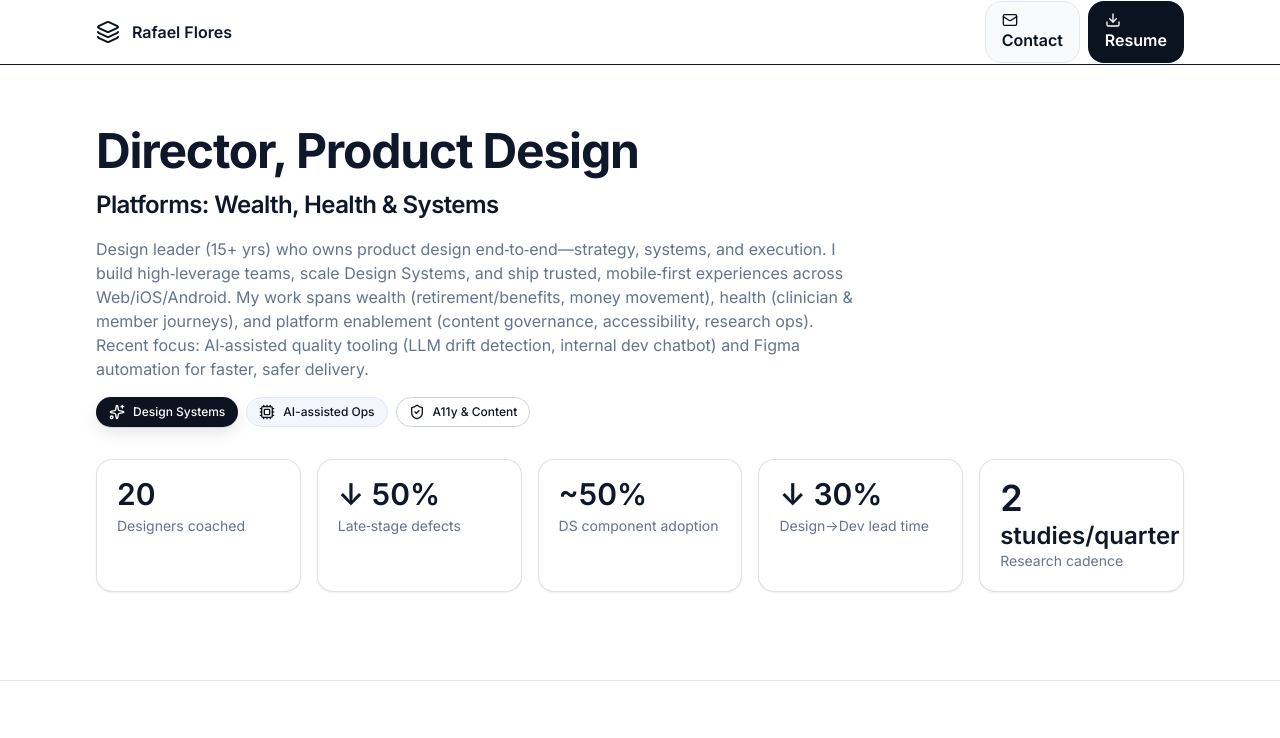
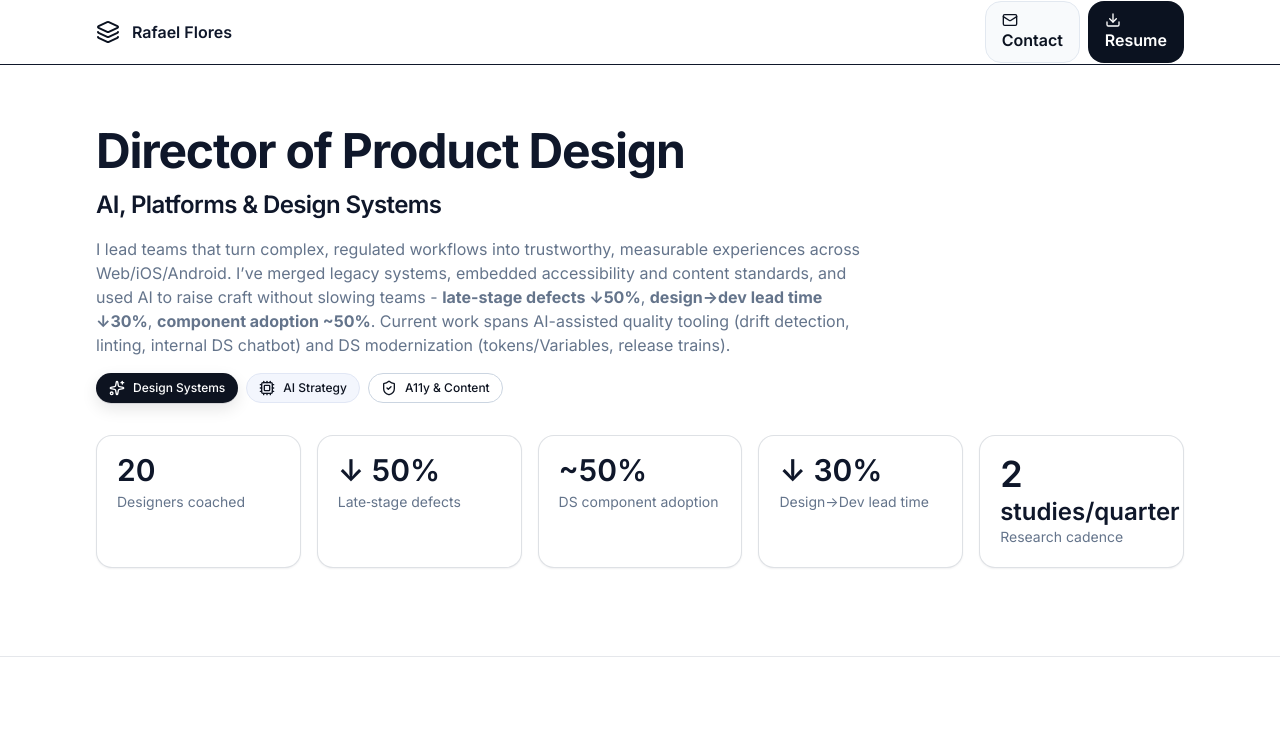
Before and after one commit to rflores-alight/Portfolio, a React (Vite) app: page / in a window 1280 px wide. Shown: the top 738 px of the page. Built offline with nearby package versions, Linux system fonts and the light colour scheme.

Commit message:
AI-forward intro

```diff
--- a/src/App.jsx
+++ b/src/App.jsx
@@ -27,12 +27,15 @@ function SafeImage({ src, alt, className }) {
 // === Generic Portfolio Content (Wealth • Health • Design Systems • A11y • Content) ===
 const PROFILE = {
   name: "Rafael Flores",
-  title: "Director, Product Design",
-  subtitle: "Platforms: Wealth, Health & Systems",
+  title: "Director of Product Design",
+  subtitle: "AI, Platforms & Design Systems",
   email: "ralf.flores@gmail.com",
   linkedin: "https://www.linkedin.com/in/flashflores/",
-  summary:
-    "Design leader (15+ yrs) who owns product design end‑to‑end—strategy, systems, and execution. I build high‑leverage teams, scale Design Systems, and ship trusted, mobile‑first experiences across Web/iOS/Android. My work spans wealth (retirement/benefits, money movement), health (clinician & member journeys), and platform enablement (content governance, accessibility, research ops). Recent focus: AI‑assisted quality tooling (LLM drift detection, internal dev chatbot) and Figma automation for faster, safer delivery.",
+  summary: (
+    <>
+      I lead teams that turn complex, regulated workflows into trustworthy, measurable experiences across Web/iOS/Android. I’ve merged legacy systems, embedded accessibility and content standards, and used AI to raise craft without slowing teams - <strong>late-stage defects ↓50%</strong>, <strong>design→dev lead time ↓30%</strong>, <strong>component adoption ~50%</strong>. Current work spans AI-assisted quality tooling (drift detection, linting, internal DS chatbot) and DS modernization (tokens/Variables, release trains).
+    </>
+  ),
   highlights: [
     { label: "Designers coached", value: "20" },
     { label: "Late‑stage defects", value: "↓ 50%" },
@@ -63,15 +66,15 @@ const EXPERIENCE = [
     roleSub: "Design Systems & A11y",
     period: "2021 – Aug 2025 • Remote",
     bullets: [
+      "AI strategy: LLM drift detection in Slack/design guidance; internal dev chatbot; Figma plugin to lint tokens/variants & accessibility rules.",
       "Owned end‑to‑end design & a11y; aligned discovery with PMs.",
       "Scaled a cross‑platform Design System (tokens/Variables, versioning/deprecation, release trains) aligned to Figma ↔ Storybook ↔ Zeroheight with CI & visual regression.",
       "Standardized states for trust‑critical flows (accounts, contributions, payouts, statements); embedded WCAG 2.1/2.2; late‑stage defects ↓50%.",
       "Instrumented CSAT/NPS, adoption, error/defect rate, time‑to‑merge; maintained a delivery calendar aligned to release trains.",
       "Partnered with Product, Engineering & BA counterparts; design→dev lead time ↓30%; component adoption ~50%.",
-      "AI acceleration: LLM drift detection in Slack/design guidance; internal dev chatbot; Figma plugin to lint tokens/variants & accessibility rules.",
       "Content governance: voice/tone, microcopy & disclosure patterns; release notes & migration guides in DS.",
     ],
-    tags: ["Design Systems", "Accessibility", "AI", "Content"],
+    tags: ["AI", "Design Systems", "Accessibility", "Content"],
   },
   {
     company: "BMO Financial Group",
@@ -822,7 +825,7 @@ export default function Portfolio() {
             </p>
             <div className="flex flex-wrap gap-2 mt-4">
               <Pill variant="primary" size="sm" icon={Sparkles}>Design Systems</Pill>
-              <Pill variant="soft" size="sm" icon={Cpu}>AI-assisted Ops</Pill>
+              <Pill variant="soft" size="sm" icon={Cpu}>AI Strategy</Pill>
               <Pill variant="outline" size="sm" icon={ShieldCheck}>A11y & Content</Pill>
             </div>
           </motion.div>
```
